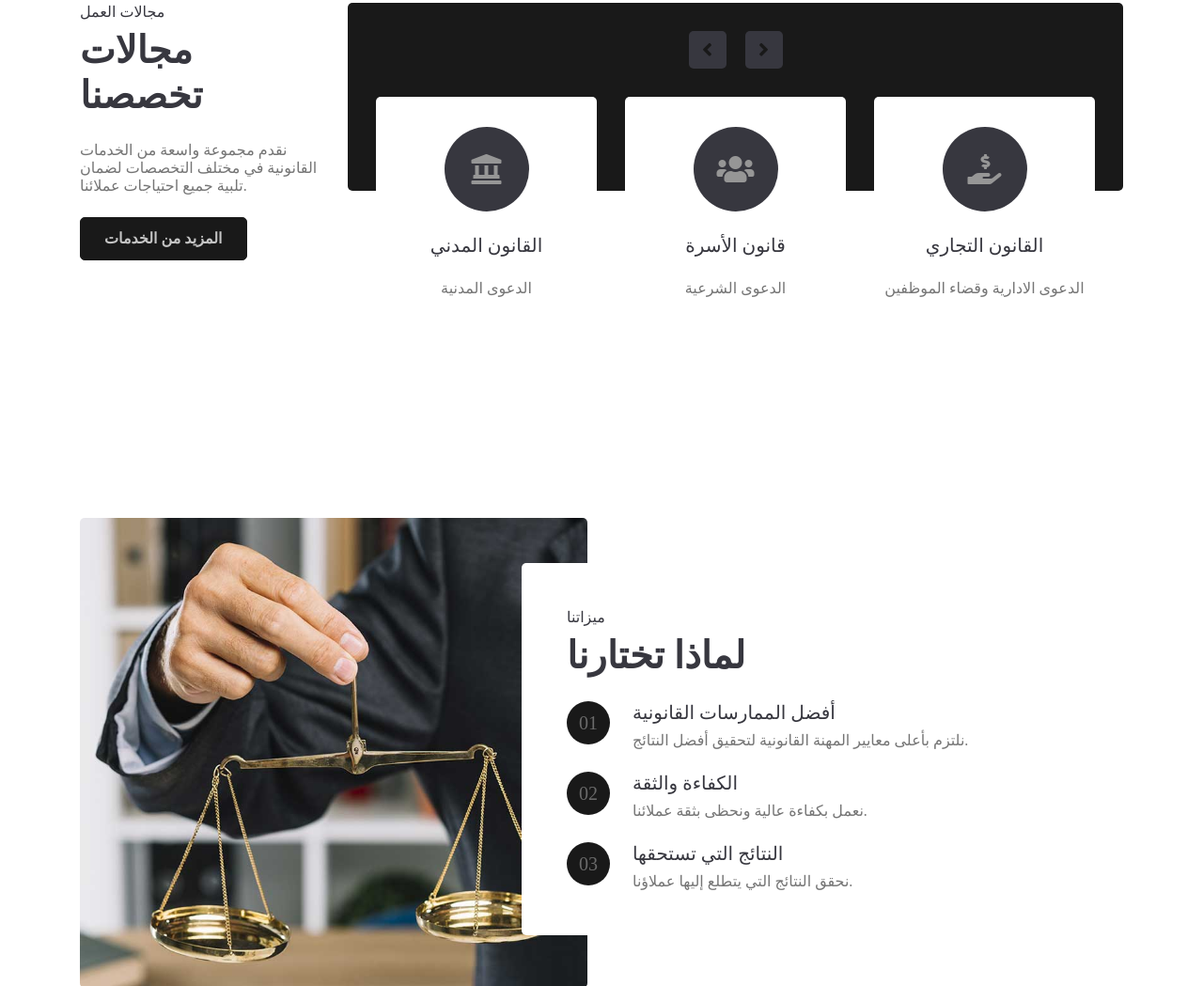
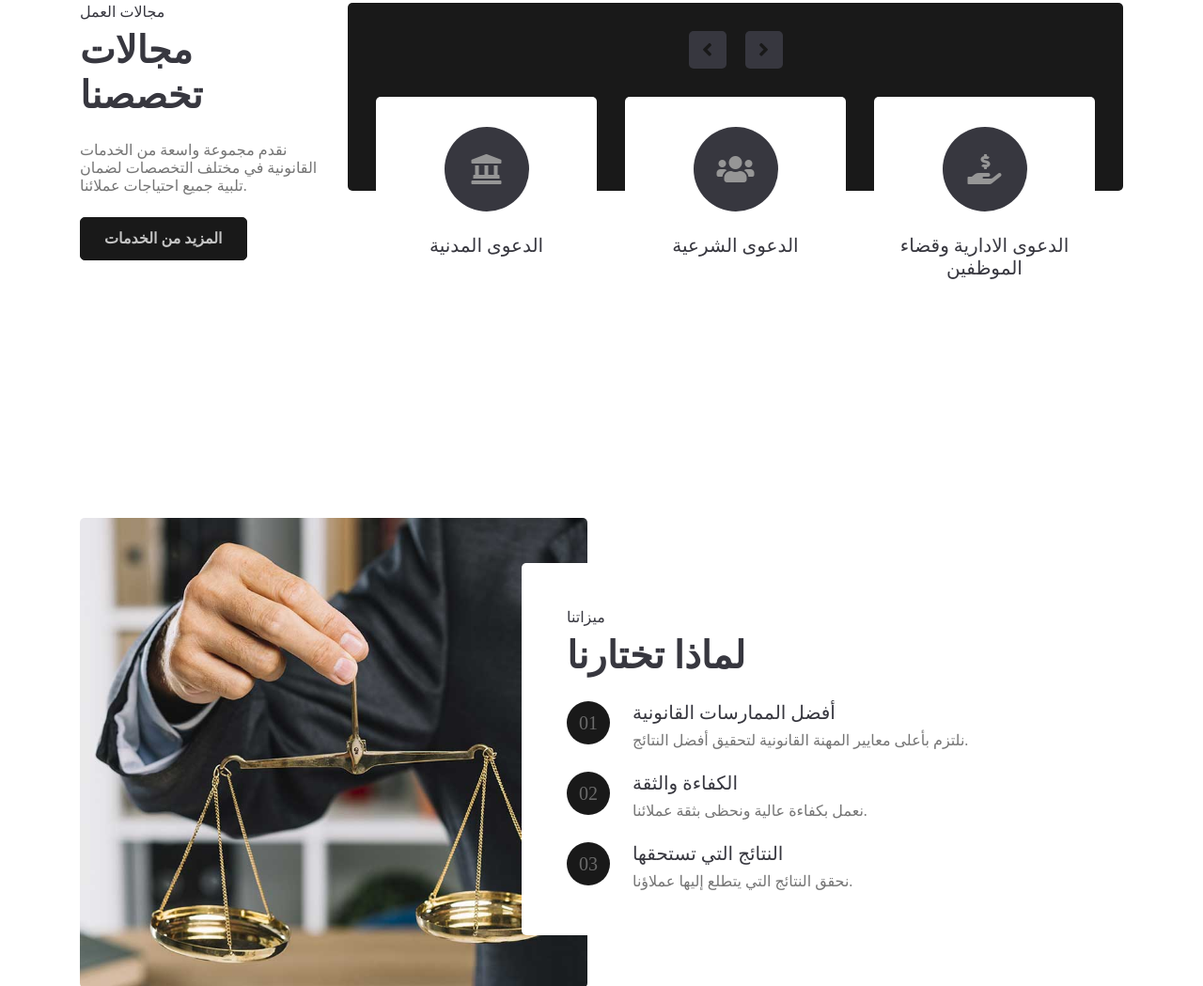
Before and after one commit to SajadKenani/law, a plain HTML site: page index.html in a window 1280 px wide. Shown: the part 1637-2686 px from the top of the page at 94% size. Drawn offline with nearby package versions, Linux system fonts and the light colour scheme.

Commit message:
Update index.html

```diff
--- a/index.html
+++ b/index.html
@@ -246,8 +246,7 @@
                 <div class="icon-box bg-secondary text-primary mt-2 mb-4">
                   <i class="fa fa-2x fa-landmark"></i>
                 </div>
-                <h5 class="mb-4 px-4">القانون المدني</h5>
-                <p class="m-0">الدعوى المدنية</p>
+                <h5 class="mb-4 px-4">الدعوى المدنية</h5>
               </div>
 
               <div
@@ -256,8 +255,7 @@
                 <div class="icon-box bg-secondary text-primary mt-2 mb-4">
                   <i class="fa fa-2x fa-users"></i>
                 </div>
-                <h5 class="mb-4 px-4">قانون الأسرة</h5>
-                <p class="m-0">الدعوى الشرعية</p>
+                <h5 class="mb-4 px-4">الدعوى الشرعية</h5>
               </div>
               <div
                 class="d-flex flex-column align-items-center text-center bg-white rounded pt-4"
@@ -265,8 +263,7 @@
                 <div class="icon-box bg-secondary text-primary mt-2 mb-4">
                   <i class="fa fa-2x fa-hand-holding-usd"></i>
                 </div>
-                <h5 class="mb-4 px-4">القانون التجاري</h5>
-                <p class="m-0">الدعوى الادارية وقضاء الموظفين</p>
+                <h5 class="mb-4 px-4">الدعوى الادارية وقضاء الموظفين</h5>
               </div>
               <div
                 class="d-flex flex-column align-items-center text-center bg-white rounded pt-4"
@@ -274,8 +271,7 @@
                 <div class="icon-box bg-secondary text-primary mt-2 mb-4">
                   <i class="fa fa-2x fa-gavel"></i>
                 </div>
-                <h5 class="mb-4 px-4">القانون الجنائي</h5>
-                <p class="m-0">الدعوى الجنائية</p>
+                <h5 class="mb-4 px-4">الدعوى الجنائية</h5>
               </div>
             </div>
           </div>
```
